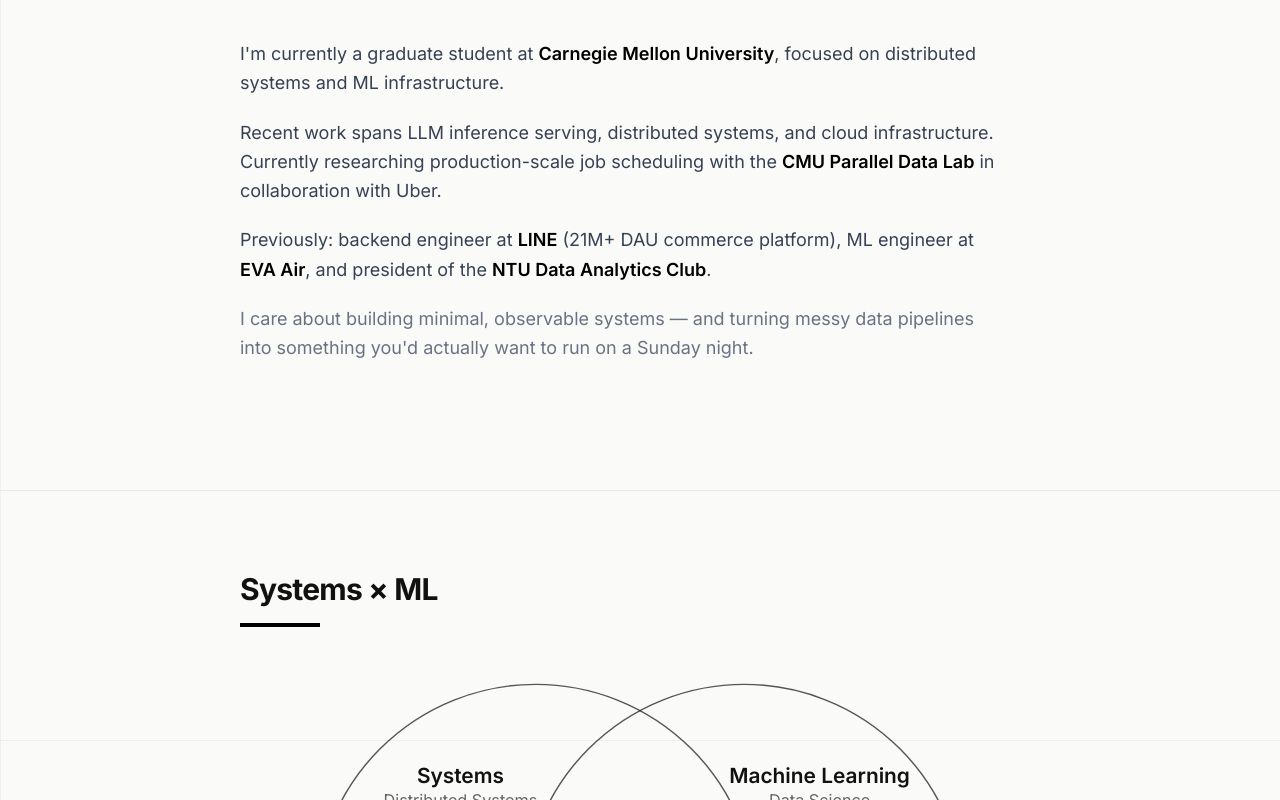
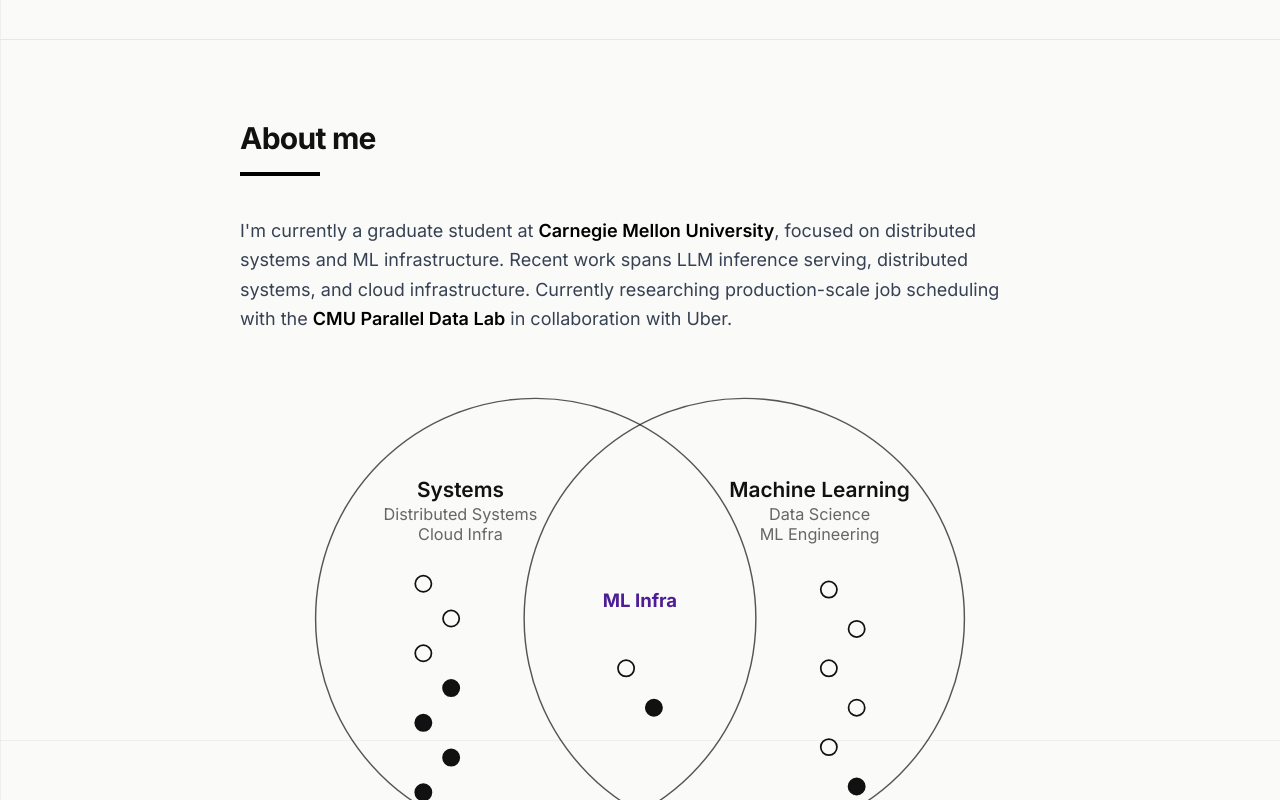
Before and after one commit to kogby/kogby.github.io, a Next.js app: page / in a window 1280 px wide. Shown: the part 860-1660 px from the top of the page. Built offline with nearby package versions, Linux system fonts and the light colour scheme.

Commit message:
feat: About me section holds summary and venn; Leadership as third experience tab
Drops the 'Previously...' and 'minimal, observable systems' paragraphs. Hero is #home; View Work jumps to #experience.

```diff
--- a/app/page.tsx
+++ b/app/page.tsx
@@ -1,6 +1,5 @@
 import Hero from "@/components/Hero";
-import Bio from "@/components/Bio";
-import VennMap from "@/components/VennMap";
+import About from "@/components/About";
 import Experience from "@/components/Experience";
 import ProjectList from "@/components/ProjectList";
 import Contact from "@/components/Contact";
@@ -9,8 +8,7 @@
   return (
     <>
       <Hero />
-      <Bio />
-      <VennMap />
+      <About />
       <Experience />
       <ProjectList />
       <Contact />
--- /dev/null
+++ b/components/About.tsx
@@ -0,0 +1,37 @@
+"use client";
+
+import { motion } from "framer-motion";
+import Container from "./ui/Container";
+import VennMap from "./VennMap";
+
+export default function About() {
+	return (
+		<section id="about" className="py-20 border-t border-gray-200">
+			<Container>
+				<motion.div
+					initial={{ opacity: 0, x: -20 }}
+					whileInView={{ opacity: 1, x: 0 }}
+					viewport={{ once: true }}
+					className="mb-10"
+				>
+					<h2 className="text-3xl font-bold tracking-tight mb-4">About me</h2>
+					<div className="h-1 w-20 bg-black"></div>
+				</motion.div>
+
+				<motion.p
+					initial={{ opacity: 0, y: 20 }}
+					whileInView={{ opacity: 1, y: 0 }}
+					viewport={{ once: true }}
+					className="max-w-3xl mb-12 text-lg text-gray-700 leading-relaxed"
+				>
+					I&apos;m currently a graduate student at <span className="font-semibold text-black">Carnegie Mellon University</span>,
+					focused on distributed systems and ML infrastructure. Recent work spans LLM inference serving, distributed
+					systems, and cloud infrastructure. Currently researching production-scale job scheduling with the{" "}
+					<span className="font-semibold text-black">CMU Parallel Data Lab</span> in collaboration with Uber.
+				</motion.p>
+
+				<VennMap />
+			</Container>
+		</section>
+	);
+}
--- a/components/Bio.tsx
+++ /dev/null
@@ -1,37 +0,0 @@
-"use client";
-
-import { motion } from "framer-motion";
-import Container from "./ui/Container";
-
-export default function Bio() {
-	return (
-		<section className="pb-32">
-			<Container>
-				<motion.div
-					initial={{ opacity: 0, y: 20 }}
-					whileInView={{ opacity: 1, y: 0 }}
-					viewport={{ once: true }}
-					className="max-w-3xl space-y-5 text-lg text-gray-700 leading-relaxed"
-				>
-					<p>
-						I&apos;m currently a graduate student at <span className="font-semibold text-black">Carnegie Mellon University</span>,
-						focused on distributed systems and ML infrastructure.
-					</p>
-					<p>
-						Recent work spans LLM inference serving, distributed systems, and cloud infrastructure.
-						Currently researching production-scale job scheduling with the{" "}
-						<span className="font-semibold text-black">CMU Parallel Data Lab</span> in collaboration with Uber.
-					</p>
-					<p>
-						Previously: backend engineer at <span className="font-semibold text-black">LINE</span> (21M+ DAU commerce platform),
-						ML engineer at <span className="font-semibold text-black">EVA Air</span>,
-						and president of the <span className="font-semibold text-black">NTU Data Analytics Club</span>.
-					</p>
-					<p className="text-gray-500">
-						I care about building minimal, observable systems — and turning messy data pipelines into something you&apos;d actually want to run on a Sunday night.
-					</p>
-				</motion.div>
-			</Container>
-		</section>
-	);
-}
--- a/components/Experience.tsx
+++ b/components/Experience.tsx
@@ -9,11 +9,9 @@
 import SlideToggle from "./ui/SlideToggle";
 import { experiences } from "@/lib/data";
 
-const TABS = ["Work", "Research"] as const;
+const TABS = ["Work", "Research", "Leadership"] as const;
 type Tab = (typeof TABS)[number];
 
-const timeline = experiences.filter((e) => e.category !== "Leadership");
-const leadership = experiences.filter((e) => e.category === "Leadership");
 
 export default function Experience() {
 	const [tab, setTab] = useState<Tab>("Work");
@@ -21,7 +19,7 @@
 	// The venn map fires "venn:reveal" before jumping; switch tabs synchronously so the target exists.
 	useEffect(() => {
 		const onReveal = (e: Event) => {
-			const exp = timeline.find((x) => `exp-${x.slug}` === (e as CustomEvent<string>).detail);
+			const exp = experiences.find((x) => `exp-${x.slug}` === (e as CustomEvent<string>).detail);
 			if (exp) flushSync(() => setTab(exp.category as Tab));
 		};
 		window.addEventListener("venn:reveal", onReveal);
@@ -41,7 +39,7 @@
 				</div>
 
 				<motion.div key={tab} initial={{ opacity: 0 }} animate={{ opacity: 1 }} className="space-y-12">
-					{timeline.filter((e) => e.category === tab).map((exp) => (
+					{experiences.filter((e) => e.category === tab).map((exp) => (
 						<motion.div
 							key={exp.id}
 							id={`exp-${exp.slug}`}
@@ -85,23 +83,6 @@
 						</motion.div>
 					))}
 				</motion.div>
-
-				<h3 className="mt-16 mb-6 text-sm font-mono uppercase tracking-widest text-gray-500">Leadership</h3>
-				<ul className="space-y-4">
-					{leadership.map((exp) => (
-						<li
-							key={exp.id}
-							id={`exp-${exp.slug}`}
-							tabIndex={-1}
-							className="group flex flex-wrap items-center gap-x-3 gap-y-1 text-sm"
-						>
-							<CompanyLogo src={exp.logoUrl} name={exp.company} size="w-8 h-8" />
-							<span className="font-medium text-black">{exp.company}</span>
-							<span className="text-gray-500">· {exp.role}</span>
-							<span className="ml-auto font-mono text-xs text-gray-400">{exp.period}</span>
-						</li>
-					))}
-				</ul>
 			</Container>
 		</section>
 	);
--- a/components/Hero.tsx
+++ b/components/Hero.tsx
@@ -7,7 +7,7 @@
 
 export default function Hero() {
 	return (
-		<section id="about" className="pt-20 pb-20 md:pt-32 md:pb-28">
+		<section id="home" className="pt-20 pb-20 md:pt-32 md:pb-28">
 			<Container>
 				<div className="max-w-3xl space-y-8">
 					<motion.h1
@@ -55,7 +55,7 @@
 						className="pt-8 flex gap-4"
 					>
 						<Link
-							href="#map"
+							href="#experience"
 							className="px-6 py-3 bg-black text-white font-medium rounded-full hover:bg-gray-800 transition-colors hover:scale-105 active:scale-95 duration-200"
 						>
 							View Work
--- a/components/VennMap.tsx
+++ b/components/VennMap.tsx
@@ -1,8 +1,6 @@
 "use client";
 
 import { useState } from "react";
-import { motion } from "framer-motion";
-import Container from "./ui/Container";
 import { experiences, projects } from "@/lib/data";
 import { REGIONS, type Region } from "@/lib/venn";
 
@@ -92,18 +90,7 @@
 	};
 
 	return (
-		<section id="map" className="py-20 border-t border-gray-200">
-			<Container>
-				<motion.div
-					initial={{ opacity: 0, x: -20 }}
-					whileInView={{ opacity: 1, x: 0 }}
-					viewport={{ once: true }}
-					className="mb-10"
-				>
-					<h2 className="text-3xl font-bold tracking-tight mb-4">Systems × ML</h2>
-					<div className="h-1 w-20 bg-black"></div>
-				</motion.div>
-
+		<div>
 				<svg
 					viewBox="110 40 580 410"
 					className="-mx-6 w-[calc(100%+3rem)] max-w-none sm:mx-auto sm:w-full sm:max-w-2xl h-auto select-none"
@@ -198,7 +185,6 @@
 						: "Hover a dot to see what it is. Click to jump to it."}
 				</p>
 				<p className="mt-1 text-center text-xs text-gray-400">● project&nbsp;&nbsp;&nbsp;○ experience</p>
-			</Container>
-		</section>
+		</div>
 	);
 }
```
